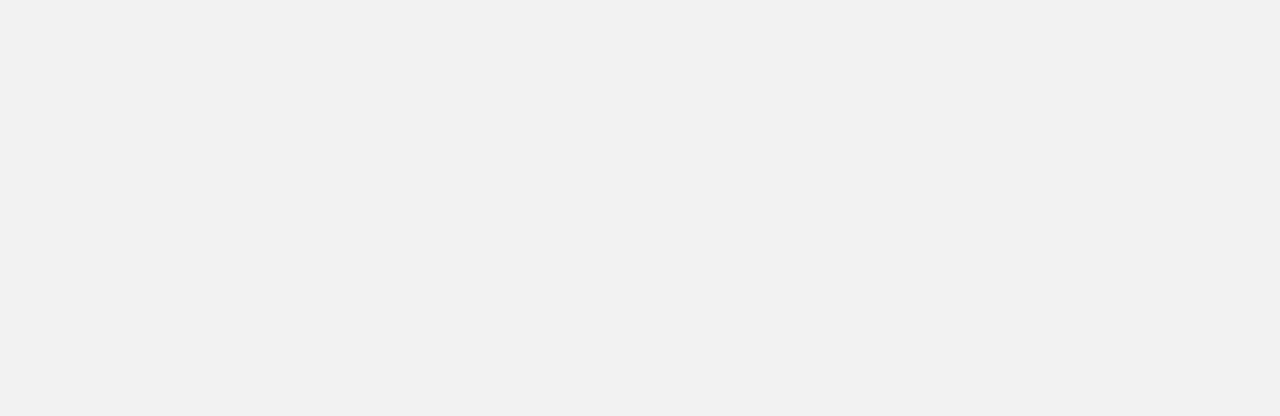
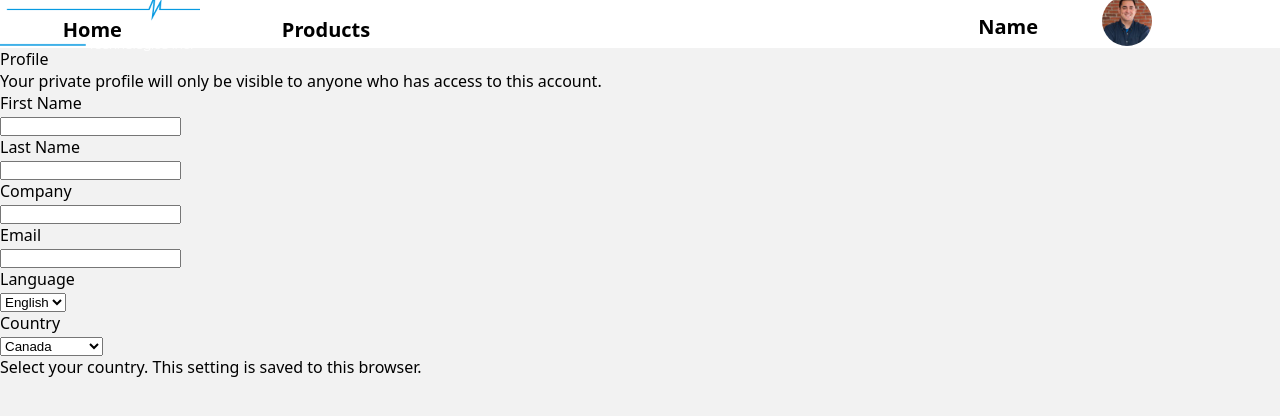
Before and after one commit to CST8334/Software-Development-Project, a React (Create React App) app in the folder react/: page /profile in a window 1280 px wide. Shown: the top 416 px of the page. Built offline with nearby package versions, Linux system fonts and the light colour scheme.

Commit message:
Fixed nav bar and added profile Link

```diff
--- a/react/src/App.js
+++ b/react/src/App.js
@@ -1,4 +1,4 @@
-import React from 'react';
+import React, { Profiler } from 'react';
 import LoginFormComponent from './components/LoginFormComponent';
 import LoginPageComponent from './components/LoginPageComponent';
 import { Switch, Route, useLocation } from 'react-router-dom';
@@ -7,6 +7,7 @@ import Products from './pages/Products';
 import styled from 'styled-components';
 import NavComponent from "./components/NavComponent";
 import "./index.css";
+import ProfilePage from './pages/Profile';
 
 function App() {
   return (
@@ -27,6 +28,10 @@ function App() {
             <NavComponent />
             <Products />
           </Route>
+          <Route path="/profile">
+            <NavComponent />
+            <ProfilePage />
+          </Route>
         </Switch>
       </MainContent>
     </div>
--- a/react/src/components/NavComponent.js
+++ b/react/src/components/NavComponent.js
@@ -22,7 +22,7 @@ const NavComponent = () => {
           <Line transition={{ duration: 0.75 }} initial={{ width: '0%' }} animate={{ width: pathname === '/work' ? '50%' : '0%' }} />
         </li>
         <li>
-          <h3>Name</h3>
+          <Link id="profile" to="/profile">Name</Link>
           <img src={Person} alt="" id="person" />
         </li>
       </ul>
@@ -63,21 +63,22 @@ const StyledNav = styled.nav`
     li{
         padding-left: 10rem;
         position: relative;
-        top: -50px;
+        top: 20px;
+        right: 50vw;
     }
 
     #person{
         position: relative;
         right: -40vw;
-        top: -5vw;
+        top: -20px;
         width: 50px;
         border-radius: 50%;
     }
 
-    h3{
+    #profile{
         position: relative;
-        right: -600px;
-        top: -40px;
+        top: -2rem;
+        right: -35vw;
     }
 
 `
```
Also changed, not shown: react/src/pages/Profile.js (+20 -19 lines).
